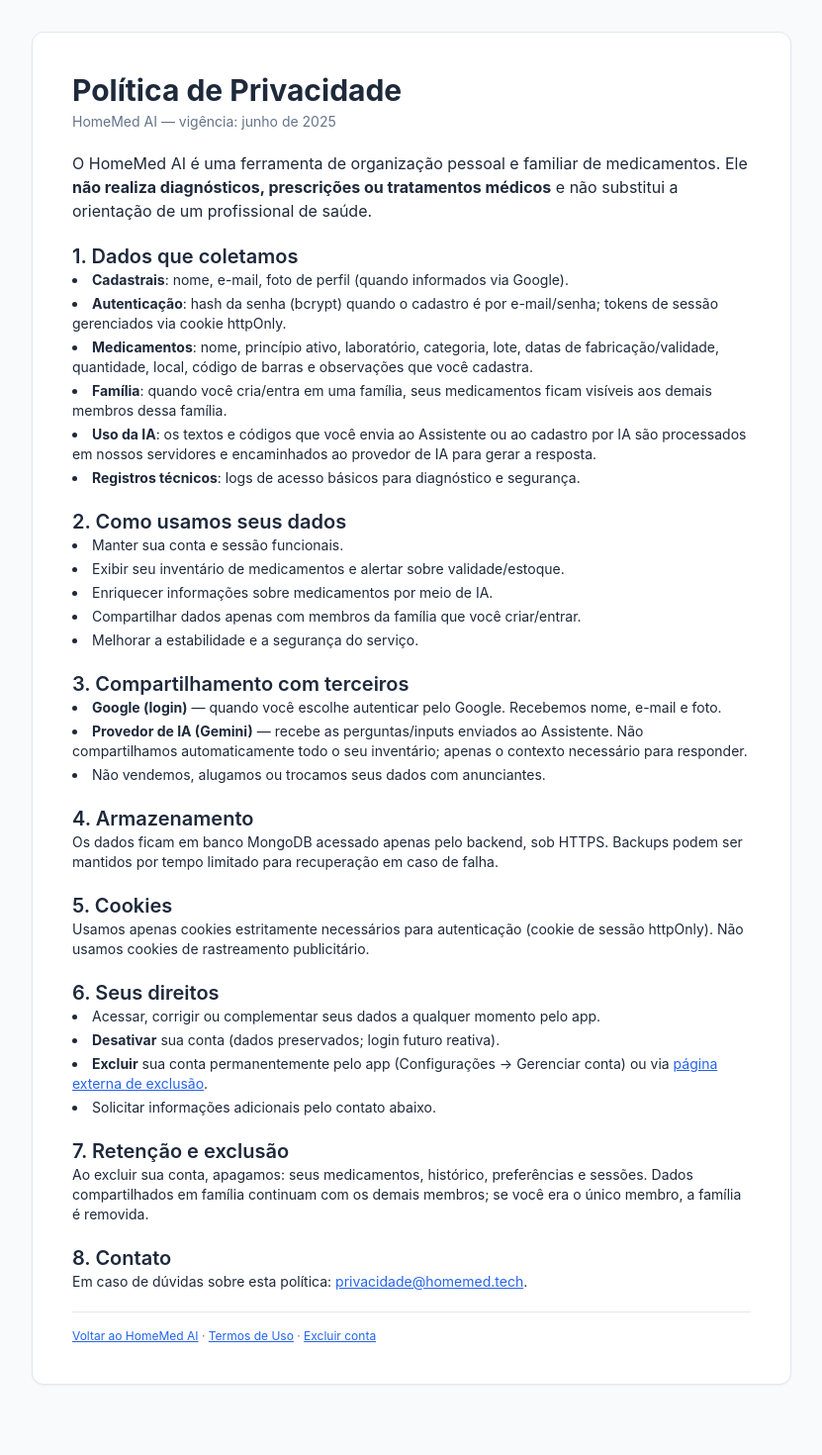
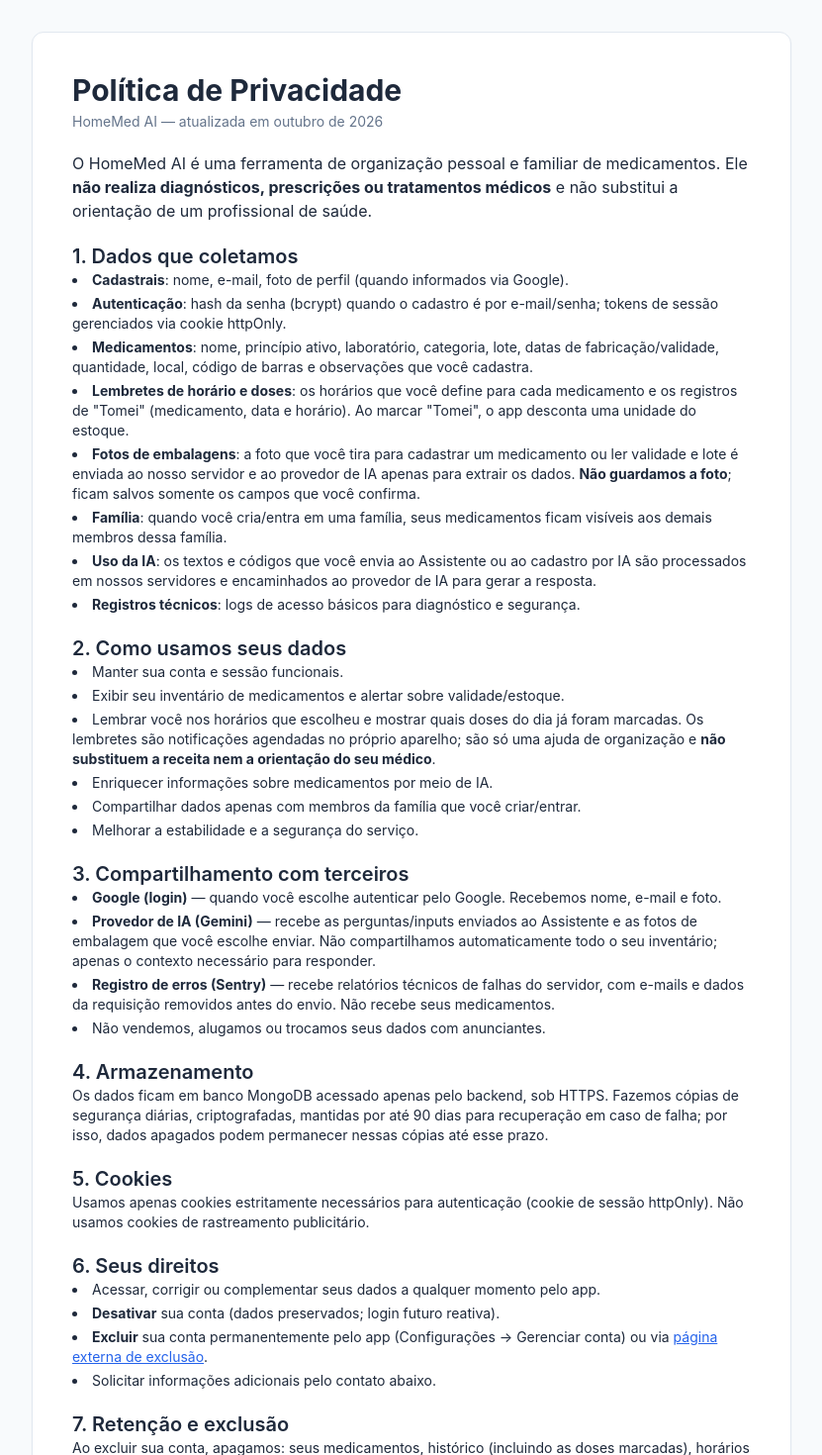
Before and after one commit to vitorblessa/homemed_prod, a Next.js app: page /privacy in a window 1280 px wide. Shown: the top 1470 px of the page at 99% size, without its empty margins (224-1055 px from the left). Before the commit the page ends 1431 px from the top, so only its background shows below. Built offline with nearby package versions, Linux system fonts and the light colour scheme.

Commit message:
Política de privacidade: doses, fotos de embalagem, Sentry e backups
Co-Authored-By: Claude Sonnet 5.5 <noreply@anthropic.com>
Claude-Session: https://claude.ai/code/session_01Bx9m8qdagMGKYYyTZU5Zv8

```diff
--- a/app/privacy/page.js
+++ b/app/privacy/page.js
@@ -9,7 +9,7 @@ export default function PrivacyPage() {
       <div className="max-w-3xl mx-auto bg-white dark:bg-slate-900 rounded-xl shadow-sm border p-6 sm:p-10 space-y-5 text-slate-800 dark:text-slate-200">
         <header>
           <h1 className="text-3xl font-bold">Política de Privacidade</h1>
-          <p className="text-sm text-muted-foreground mt-1">HomeMed AI — vigência: junho de 2025</p>
+          <p className="text-sm text-muted-foreground mt-1">HomeMed AI — atualizada em outubro de 2026</p>
         </header>
 
         <section>
@@ -22,6 +22,8 @@ export default function PrivacyPage() {
             <li><b>Cadastrais</b>: nome, e-mail, foto de perfil (quando informados via Google).</li>
             <li><b>Autenticação</b>: hash da senha (bcrypt) quando o cadastro é por e-mail/senha; tokens de sessão gerenciados via cookie httpOnly.</li>
             <li><b>Medicamentos</b>: nome, princípio ativo, laboratório, categoria, lote, datas de fabricação/validade, quantidade, local, código de barras e observações que você cadastra.</li>
+            <li><b>Lembretes de horário e doses</b>: os horários que você define para cada medicamento e os registros de &quot;Tomei&quot; (medicamento, data e horário). Ao marcar &quot;Tomei&quot;, o app desconta uma unidade do estoque.</li>
+            <li><b>Fotos de embalagens</b>: a foto que você tira para cadastrar um medicamento ou ler validade e lote é enviada ao nosso servidor e ao provedor de IA apenas para extrair os dados. <b>Não guardamos a foto</b>; ficam salvos somente os campos que você confirma.</li>
             <li><b>Família</b>: quando você cria/entra em uma família, seus medicamentos ficam visíveis aos demais membros dessa família.</li>
             <li><b>Uso da IA</b>: os textos e códigos que você envia ao Assistente ou ao cadastro por IA são processados em nossos servidores e encaminhados ao provedor de IA para gerar a resposta.</li>
             <li><b>Registros técnicos</b>: logs de acesso básicos para diagnóstico e segurança.</li>
@@ -33,6 +35,7 @@ export default function PrivacyPage() {
           <ul className="list-disc list-inside space-y-1 text-sm">
             <li>Manter sua conta e sessão funcionais.</li>
             <li>Exibir seu inventário de medicamentos e alertar sobre validade/estoque.</li>
+            <li>Lembrar você nos horários que escolheu e mostrar quais doses do dia já foram marcadas. Os lembretes são notificações agendadas no próprio aparelho; são só uma ajuda de organização e <b>não substituem a receita nem a orientação do seu médico</b>.</li>
             <li>Enriquecer informações sobre medicamentos por meio de IA.</li>
             <li>Compartilhar dados apenas com membros da família que você criar/entrar.</li>
             <li>Melhorar a estabilidade e a segurança do serviço.</li>
@@ -43,14 +46,15 @@ export default function PrivacyPage() {
           <h2 className="font-semibold text-xl mt-4">3. Compartilhamento com terceiros</h2>
           <ul className="list-disc list-inside space-y-1 text-sm">
             <li><b>Google (login)</b> — quando você escolhe autenticar pelo Google. Recebemos nome, e-mail e foto.</li>
-            <li><b>Provedor de IA (Gemini)</b> — recebe as perguntas/inputs enviados ao Assistente. Não compartilhamos automaticamente todo o seu inventário; apenas o contexto necessário para responder.</li>
+            <li><b>Provedor de IA (Gemini)</b> — recebe as perguntas/inputs enviados ao Assistente e as fotos de embalagem que você escolhe enviar. Não compartilhamos automaticamente todo o seu inventário; apenas o contexto necessário para responder.</li>
+            <li><b>Registro de erros (Sentry)</b> — recebe relatórios técnicos de falhas do servidor, com e-mails e dados da requisição removidos antes do envio. Não recebe seus medicamentos.</li>
             <li>Não vendemos, alugamos ou trocamos seus dados com anunciantes.</li>
           </ul>
         </section>
 
         <section>
           <h2 className="font-semibold text-xl mt-4">4. Armazenamento</h2>
-          <p className="text-sm">Os dados ficam em banco MongoDB acessado apenas pelo backend, sob HTTPS. Backups podem ser mantidos por tempo limitado para recuperação em caso de falha.</p>
+          <p className="text-sm">Os dados ficam em banco MongoDB acessado apenas pelo backend, sob HTTPS. Fazemos cópias de segurança diárias, criptografadas, mantidas por até 90 dias para recuperação em caso de falha; por isso, dados apagados podem permanecer nessas cópias até esse prazo.</p>
         </section>
 
         <section>
@@ -70,7 +74,7 @@ export default function PrivacyPage() {
 
         <section>
           <h2 className="font-semibold text-xl mt-4">7. Retenção e exclusão</h2>
-          <p className="text-sm">Ao excluir sua conta, apagamos: seus medicamentos, histórico, preferências e sessões. Dados compartilhados em família continuam com os demais membros; se você era o único membro, a família é removida.</p>
+          <p className="text-sm">Ao excluir sua conta, apagamos: seus medicamentos, histórico (incluindo as doses marcadas), horários de lembrete, preferências e sessões. Dados compartilhados em família continuam com os demais membros; se você era o único membro, a família é removida.</p>
         </section>
 
         <section>
```
